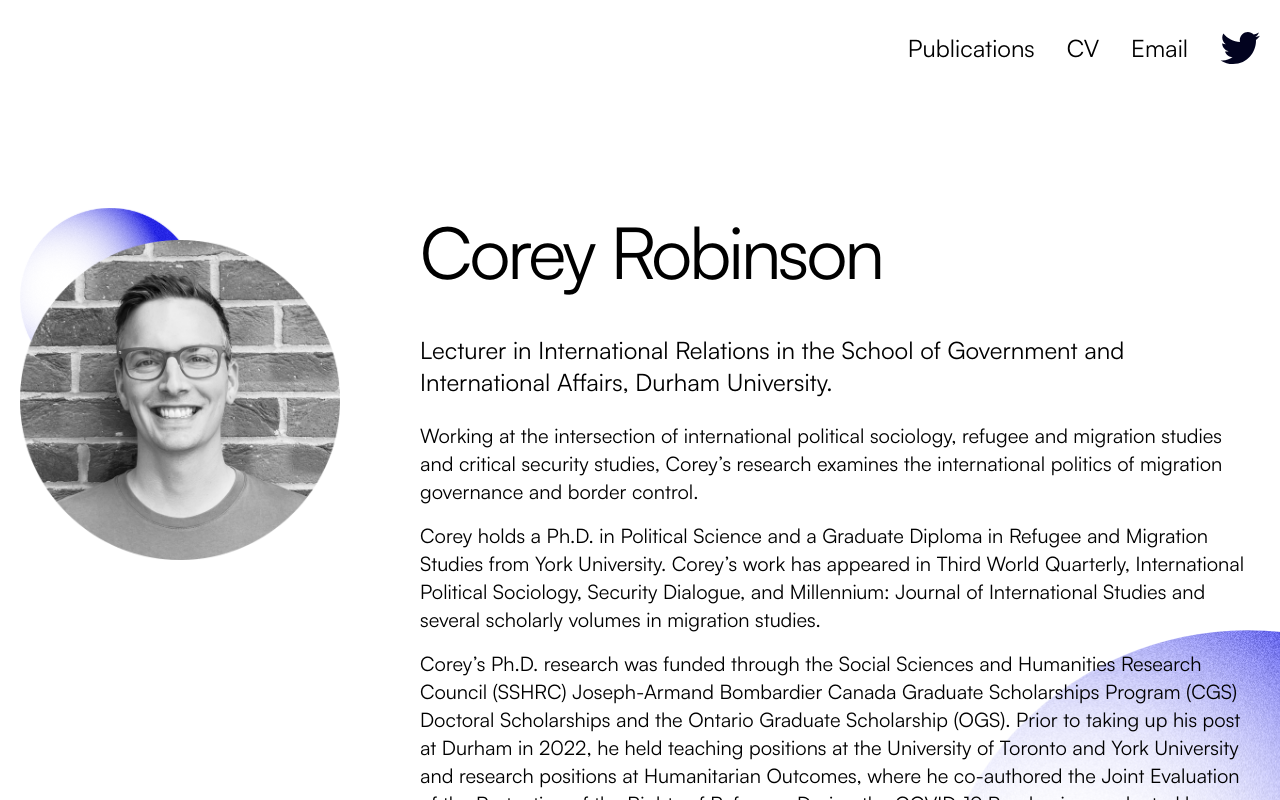
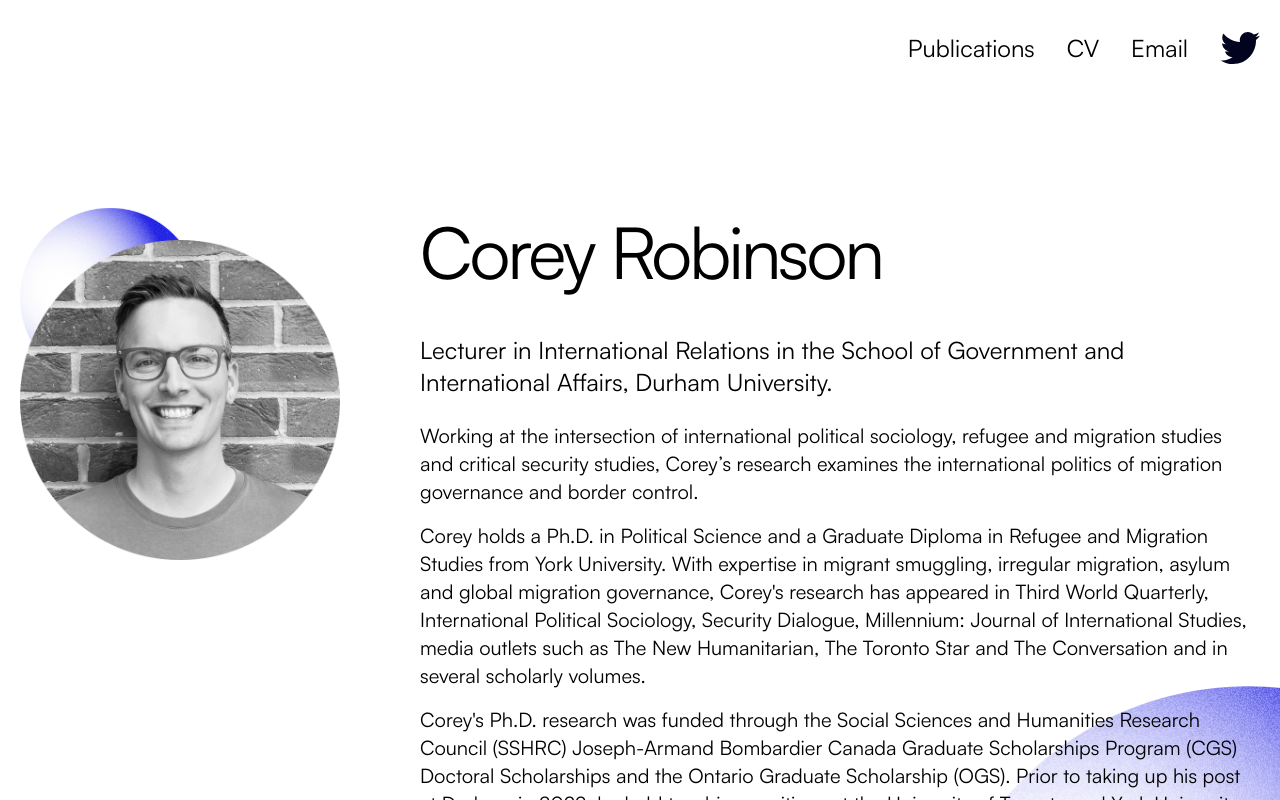
Before and after one commit to cmkshaw/coreyrobinson2022, a Next.js app: page / in a window 1280 px wide. Shown: the top 800 px of the page. Built offline with nearby package versions, Linux system fonts and the light colour scheme; no server answers.

Commit message:
Update about

```diff
--- a/components/content/about.tsx
+++ b/components/content/about.tsx
@@ -24,13 +24,16 @@ const About = () => {
         </p>
         <p>
           Corey holds a Ph.D. in Political Science and a Graduate Diploma in
-          Refugee and Migration Studies from York University. Corey’s work has
-          appeared in Third World Quarterly, International Political Sociology,
-          Security Dialogue, and Millennium: Journal of International Studies
-          and several scholarly volumes in migration studies.
+          Refugee and Migration Studies from York University. With expertise in
+          migrant smuggling, irregular migration, asylum and global migration
+          governance, Corey's research has appeared in Third World Quarterly,
+          International Political Sociology, Security Dialogue, Millennium:
+          Journal of International Studies, media outlets such as The New
+          Humanitarian, The Toronto Star and The Conversation and in several
+          scholarly volumes.
         </p>
         <p>
-          Corey’s Ph.D. research was funded through the Social Sciences and
+          Corey's Ph.D. research was funded through the Social Sciences and
           Humanities Research Council (SSHRC) Joseph-Armand Bombardier Canada
           Graduate Scholarships Program (CGS) Doctoral Scholarships and the
           Ontario Graduate Scholarship (OGS). Prior to taking up his post at
```
